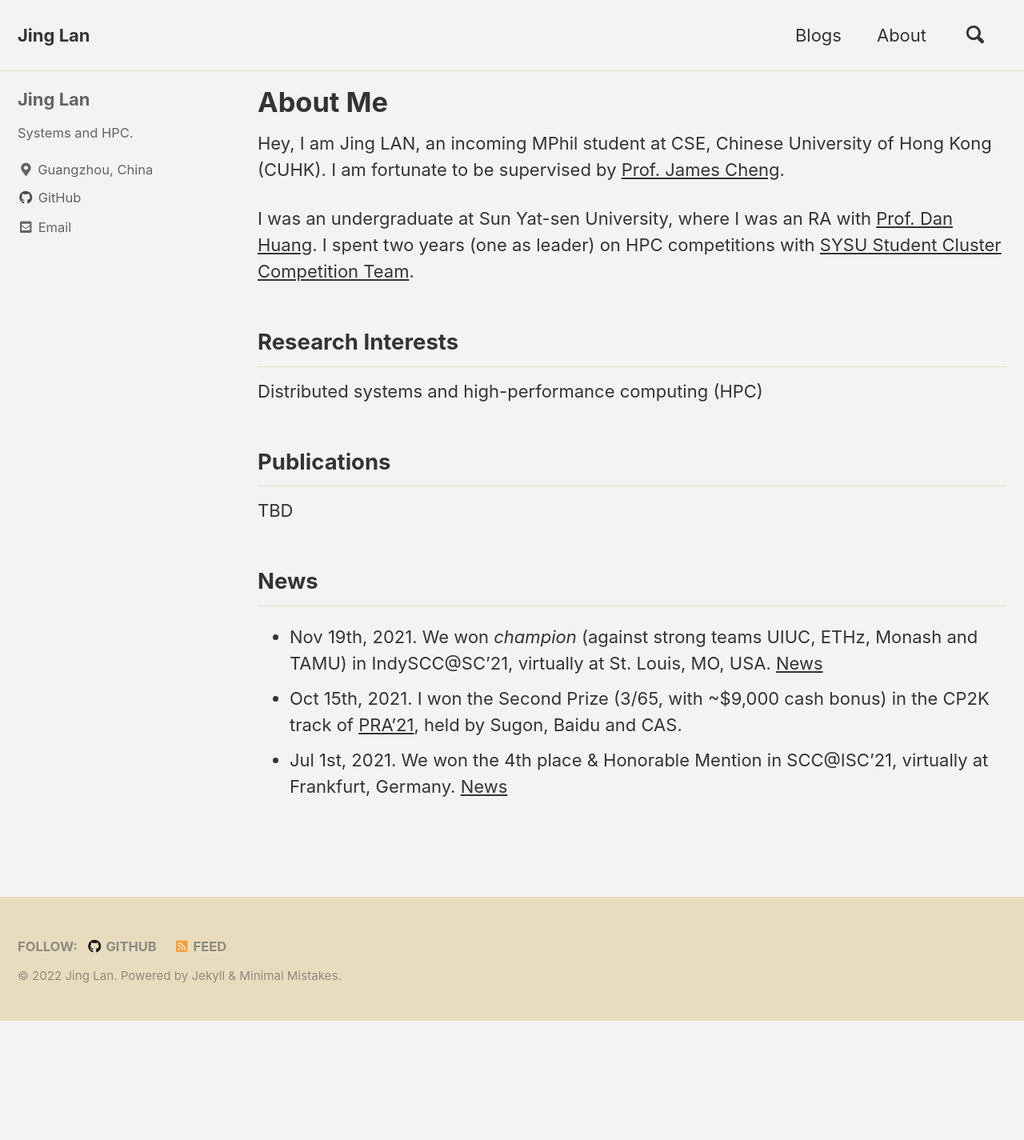
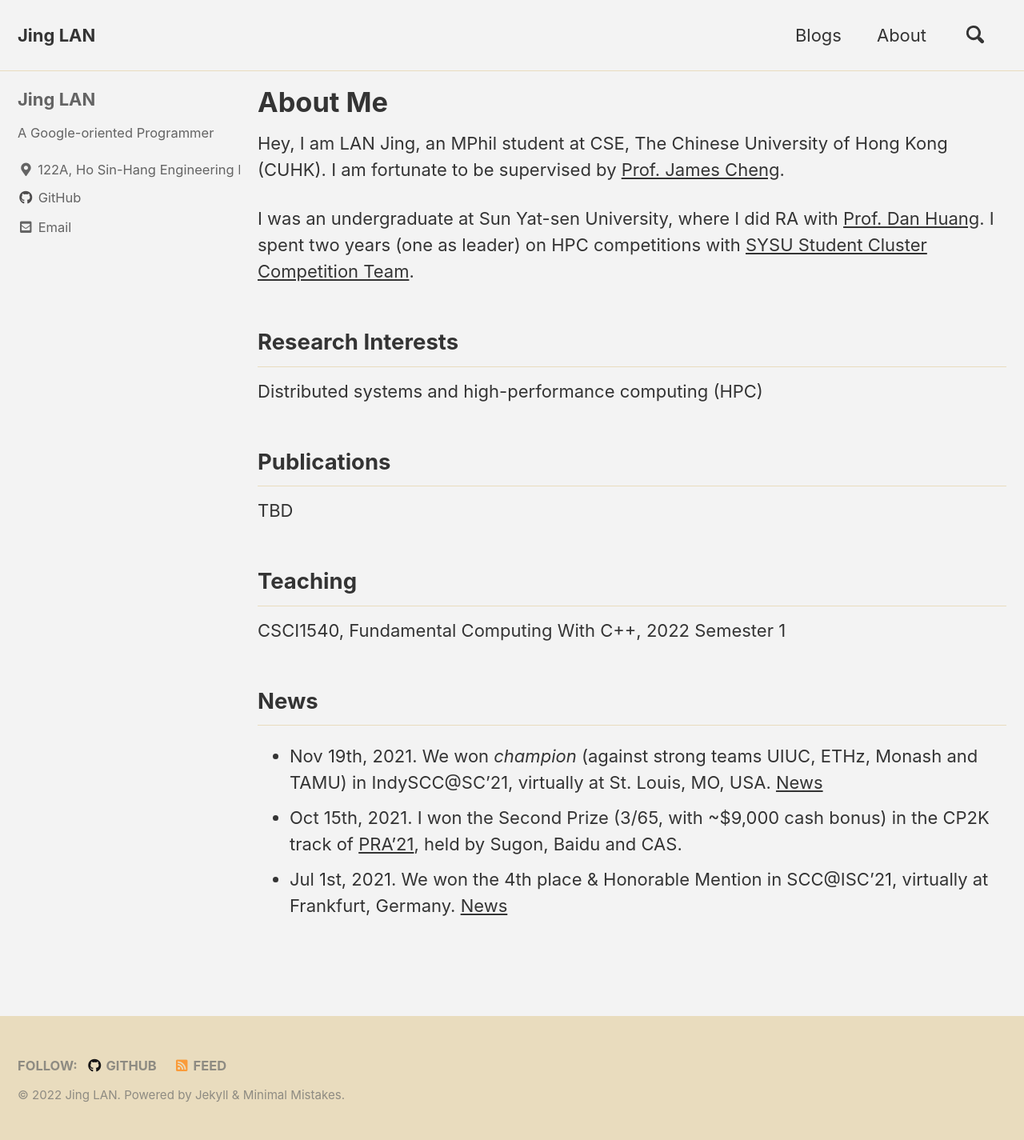
Before and after one commit to Lan-Jing/Lan-Jing.github.io, a Jekyll site: the page built from _pages/home.md, in a window 1280 px wide. Shown: the whole page at 80% size. Built offline with Jekyll 4.4.1, drawn with Linux system fonts in a browser that asks for light colours; cached includes are drawn as plain includes; before the commit the page ends 1276 px from its top, so only the background shows below that.

Commit message:
update profile

```diff
--- a/_config.yml
+++ b/_config.yml
@@ -16,10 +16,10 @@ minimal_mistakes_skin    : "dirt" # "air", "aqua", "contrast", "dark", "dirt", "
 
 # Site Settings
 locale                   : "en-US"
-title                    : "Jing Lan"
+title                    : "Jing LAN"
 title_separator          : "|"
 subtitle                 : # site tagline that appears below site title in masthead
-name                     : "Jing Lan"
+name                     : "Jing LAN"
 description              : "Self-introduction, blogs, etc."
 url                      : "https://Lan-Jing.github.io"
 baseurl                  : # the subpath of your site, e.g. "/blog"
@@ -93,11 +93,11 @@ analytics:
 
 # Site Author
 author:
-  name             : "Jing Lan"
+  name             : "Jing LAN"
   avatar           : # path of avatar image, e.g. "/assets/images/bio-photo.jpg"
-  bio              : "Systems and HPC."
-  location         : "Guangzhou, China"
-  email            : "lanj25@mail2.sysu.edu.cn"
+  bio              : "A Google-oriented Programmer"
+  location         : "122A, Ho Sin-Hang Engineering Building, CUHK, Sha Tin, HKSAR"
+  email            : "jlan22@cse.cuhk.edu.hk"
   links:
     - label: "GitHub"
       icon: "fab fa-fw fa-github"
--- a/_pages/home.md
+++ b/_pages/home.md
@@ -6,9 +6,9 @@ permalink: /
 author_profile: true
 ---
 
-Hey, I am Jing LAN, an incoming MPhil student at CSE, Chinese University of Hong Kong (CUHK). I am fortunate to be supervised by [Prof. James Cheng](https://www.cse.cuhk.edu.hk/~jcheng/).
+Hey, I am LAN Jing, an MPhil student at CSE, The Chinese University of Hong Kong (CUHK). I am fortunate to be supervised by [Prof. James Cheng](https://www.cse.cuhk.edu.hk/~jcheng/).
 
-I was an undergraduate at Sun Yat-sen University, where I was an RA with [Prof. Dan Huang](https://scholar.google.com/citations?hl=en&user=Bo6PwnQAAAAJ&view_op=list_works&sortby=pubdate). I spent two years (one as leader) on HPC competitions with [SYSU Student Cluster Competition Team](https://scc.sysu.tech/).
+I was an undergraduate at Sun Yat-sen University, where I did RA with [Prof. Dan Huang](https://scholar.google.com/citations?hl=en&user=Bo6PwnQAAAAJ&view_op=list_works&sortby=pubdate). I spent two years (one as leader) on HPC competitions with [SYSU Student Cluster Competition Team](https://scc.sysu.tech/).
 
 ## Research Interests
 
@@ -18,6 +18,10 @@ Distributed systems and high-performance computing (HPC)
 
 TBD
 
+## Teaching
+
+CSCI1540, Fundamental Computing With C++, 2022 Semester 1
+
 ## News
 
 * Nov 19th, 2021. We won *champion* (against strong teams UIUC, ETHz, Monash and TAMU) in IndySCC@SC'21, virtually at St. Louis, MO, USA. [News](https://twitter.com/Supercomputing/status/1461712128180690951)
```
